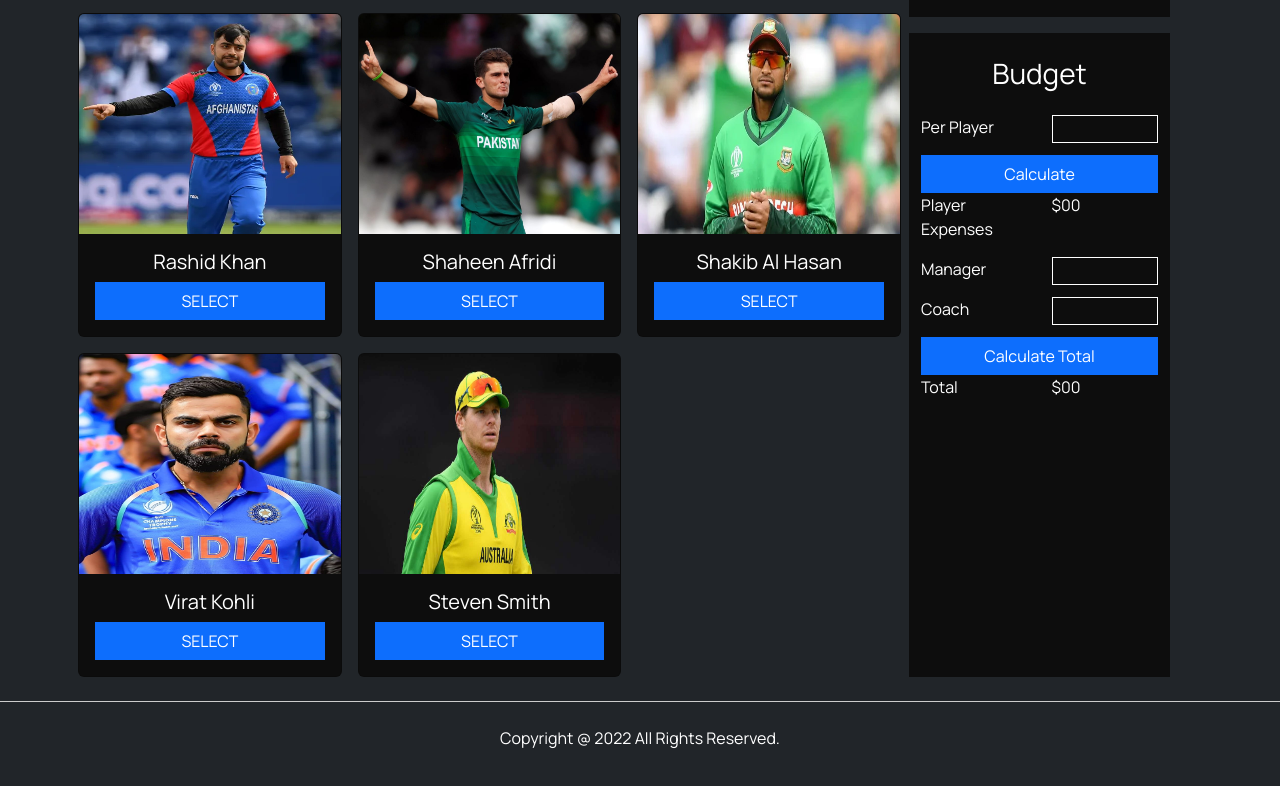
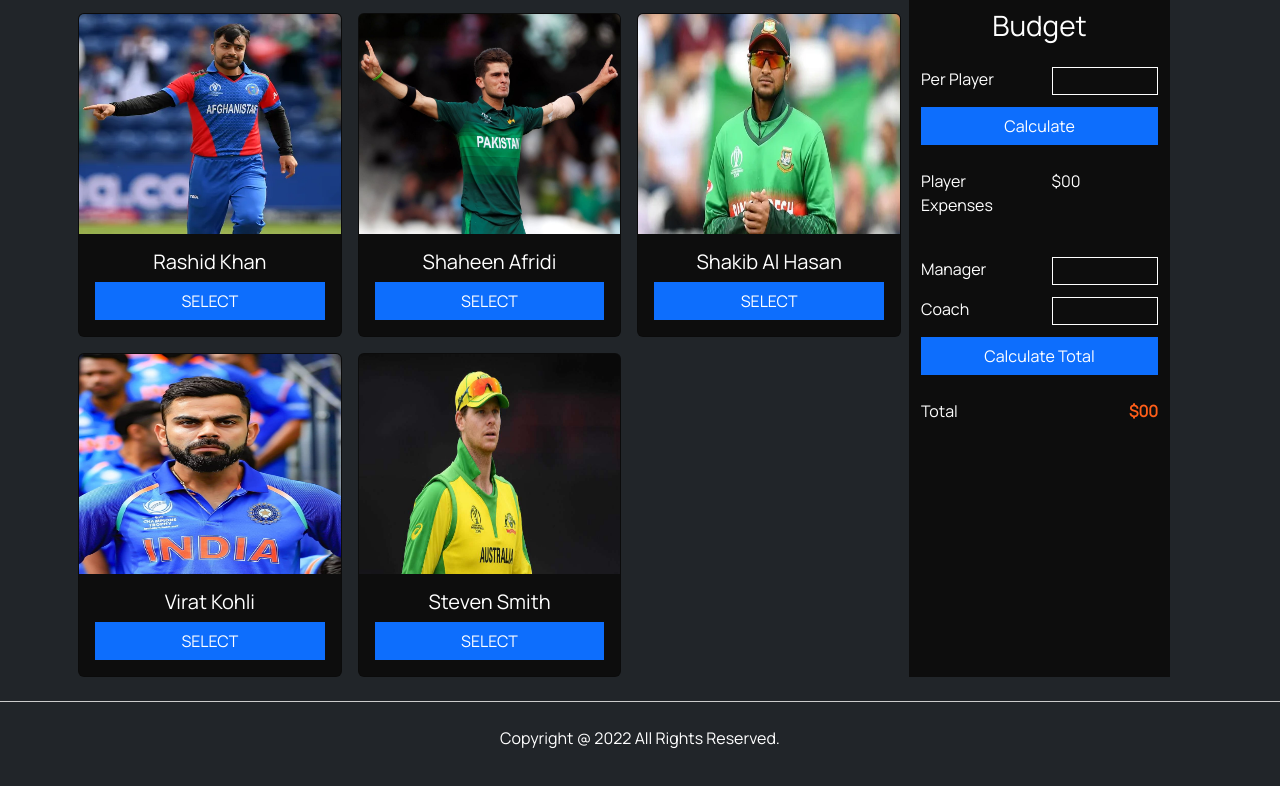
Before and after one commit to ehsan-info/select-five, a plain HTML site: page index.html in a window 1280 px wide. Shown: the part 864-1650 px from the top of the page. Drawn offline with nearby package versions, Linux system fonts and the light colour scheme.

Commit message:
some css added

```diff
--- a/index.html
+++ b/index.html
@@ -137,7 +137,7 @@
                                 </div>
                             </div>
                             <button id="btn-calculate" class="btn btn-primary btn-select-button">Calculate</button>
-                            <div class="row row-cols-2">
+                            <div class="row row-cols-2 my-4">
                                 <div class="col-6">
                                     <p>Player Expenses</p>
                                 </div>
@@ -162,12 +162,12 @@
                                 </div>
                             </div>
                             <button id="btn-total" class="btn btn-primary btn-select-button">Calculate Total</button>
-                            <div class="row row-cols-2">
+                            <div class="row row-cols-2 my-4">
                                 <div class="col-6">
                                     <p>Total</p>
                                 </div>
                                 <div class="col-6">
-                                    <p>$<span id="total-expenses">00</span></p>
+                                    <p class="total-price">$<span id="total-expenses">00</span></p>
                                 </div>
                             </div>
                         </div>
--- a/style.css
+++ b/style.css
@@ -59,6 +59,13 @@ body {
     color: #ffffff;
 }
 
+p.total-price {
+    font-size: 16px;
+    font-weight: 700;
+    color: #FF5E19;
+    text-align: right;
+}
+
 footer.copyright-box {
     border-top: 1px solid #ccc;
 }
```
